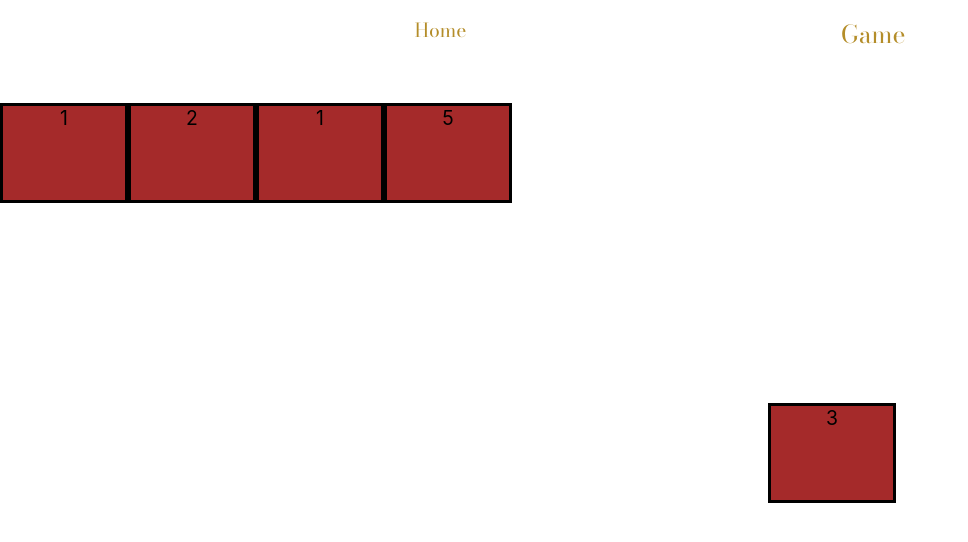
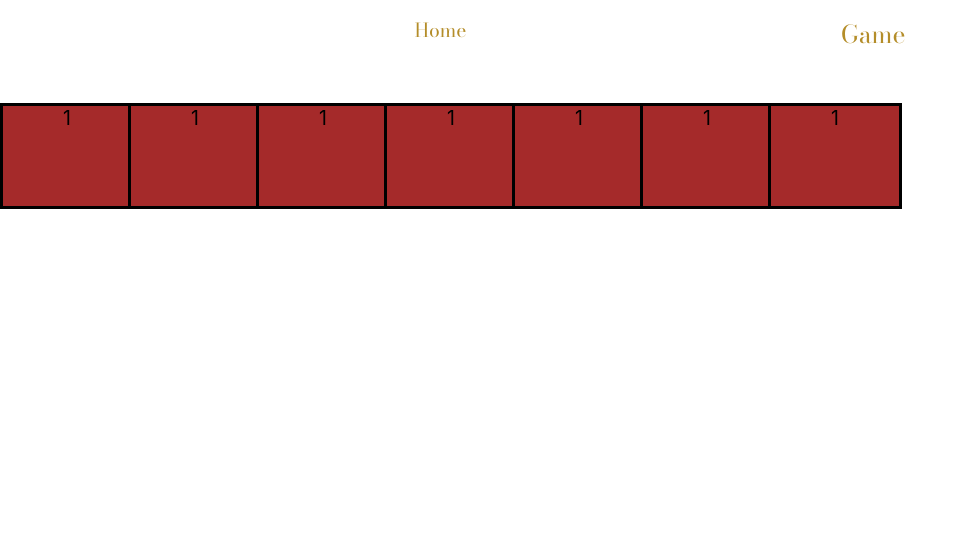
Before and after one commit to Timothee-Augustin/Hackathon-the-winer, a React (Create React App) app in the folder the-winer/: page /game in a window 1280 px wide. Shown: the top 542 px of the page, without its empty margins (0-968 px from the left). Built offline with nearby package versions, Linux system fonts and the light colour scheme.

Commit message:
cellules cliquables

```diff
--- a/the-winer/src/components/ClickableCell.jsx
+++ b/the-winer/src/components/ClickableCell.jsx
@@ -1,17 +1,20 @@
-import React from "react";
+import React, { useState } from "react";
 import PropTypes from "prop-types";
 import "./CSS/Game.css";
 
-function ClickableCell({ setCell, cell }) {
+function ClickableCell({ index }) {
+  const [cell, setCell] = useState(false);
   function fillCell() {
     setCell(true);
   }
+  console.log(`cell n°${index}`);
   if (cell === true) {
     return <h1>Hello World</h1>;
   }
   return (
     <div
       id="menfou"
+      className="grid-element"
       type="button"
       role="button"
       tabIndex="-1"
@@ -24,8 +27,7 @@ function ClickableCell({ setCell, cell }) {
 }
 
 ClickableCell.propTypes = {
-  setCell: PropTypes.func.isRequired,
-  cell: PropTypes.bool.isRequired,
+  index: PropTypes.number.isRequired,
 };
 
 export default ClickableCell;
--- a/the-winer/src/components/Game.jsx
+++ b/the-winer/src/components/Game.jsx
@@ -5,27 +5,20 @@ import ClickableCell from "./ClickableCell";
 import "./CSS/Game.css";
 
 function Game() {
-  const [cell, setCell] = useState(false);
-  //   const [gridData, setGridData] = useState(false);
+  const [gridData, setGridData] = useState([]);
   const [gain, setGain] = useState();
   useEffect(() => {
     setGain(1);
+    setGridData([true, true, true, true, true, true, true]);
   }, []);
 
   return (
     <>
       <div className="gameboard">
-        <div className="grid-element">1</div>
-        <div className="grid-element">2</div>
-        <div className="grid-element" id="a">
-          3
-        </div>
-        <div className="grid-element" id="b">
-          <ClickableCell cell={cell} setCell={setCell} />
-        </div>
-        <div className="grid-element" id="c">
-          5
-        </div>
+        {gridData.map(
+          (element) =>
+            element && <ClickableCell index={gridData.indexOf(element)} />
+        )}
       </div>
       {gain && <Income gain={gain} />}
       <button type="button" className="button" onClick={() => setGain(5)}>
```
